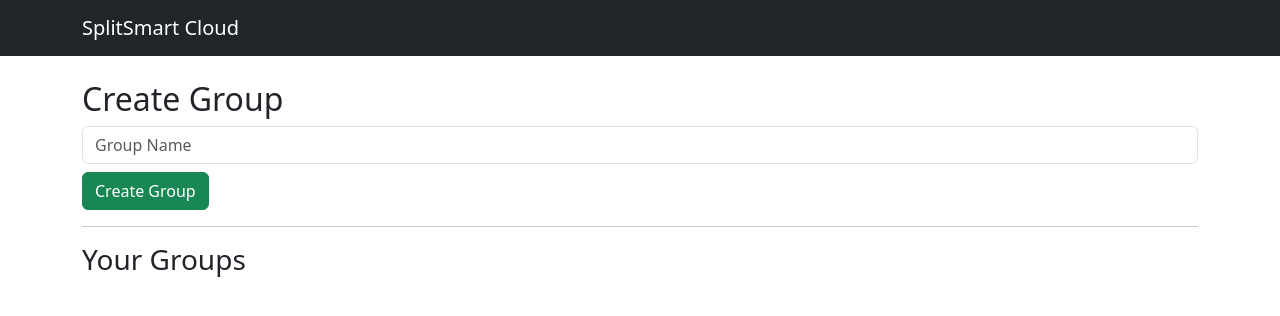
After one commit to amark7/splitsmart-cloud, a Flask app: page /groups in a window 1280 px wide. The commit adds this page. Shown: the top 316 px of the page. Run offline with Flask 3, Linux system fonts and the light colour scheme; the visitor is signed in with stand-in values (Sample User, id 1).

Commit message:
Added group management module

```diff
--- a/app.py
+++ b/app.py
@@ -10,7 +10,7 @@ login_manager.login_view = "login"
 
 # Temporary user storage
 users = {}
-
+groups = []
 class User(UserMixin):
     def __init__(self, id):
         self.id = id
@@ -64,5 +64,23 @@ def logout():
     logout_user()
     return redirect(url_for('home'))
 
+@app.route('/groups', methods=['GET', 'POST'])
+@login_required
+def groups_page():
+
+    if request.method == 'POST':
+
+        group_name = request.form['group_name']
+
+        groups.append({
+            'name': group_name,
+            'owner': current_user.id,
+            'members': [current_user.id]
+        })
+
+    return render_template(
+        'groups.html',
+        groups=groups
+    )
 if __name__ == '__main__':
     app.run(debug=True)
--- /dev/null
+++ b/templates/groups.html
@@ -0,0 +1,40 @@
+{% extends 'base.html' %}
+
+{% block content %}
+
+<h2>Create Group</h2>
+
+<form method="POST">
+
+    <input
+        class="form-control mb-2"
+        type="text"
+        name="group_name"
+        placeholder="Group Name">
+
+    <button
+        class="btn btn-success">
+        Create Group
+    </button>
+
+</form>
+
+<hr>
+
+<h3>Your Groups</h3>
+
+<ul class="list-group">
+
+{% for group in groups %}
+
+<li class="list-group-item">
+
+    {{ group.name }}
+
+</li>
+
+{% endfor %}
+
+</ul>
+
+{% endblock %}
```
Also changed, not shown: templates/dashboard.html (+7 -0 lines).
